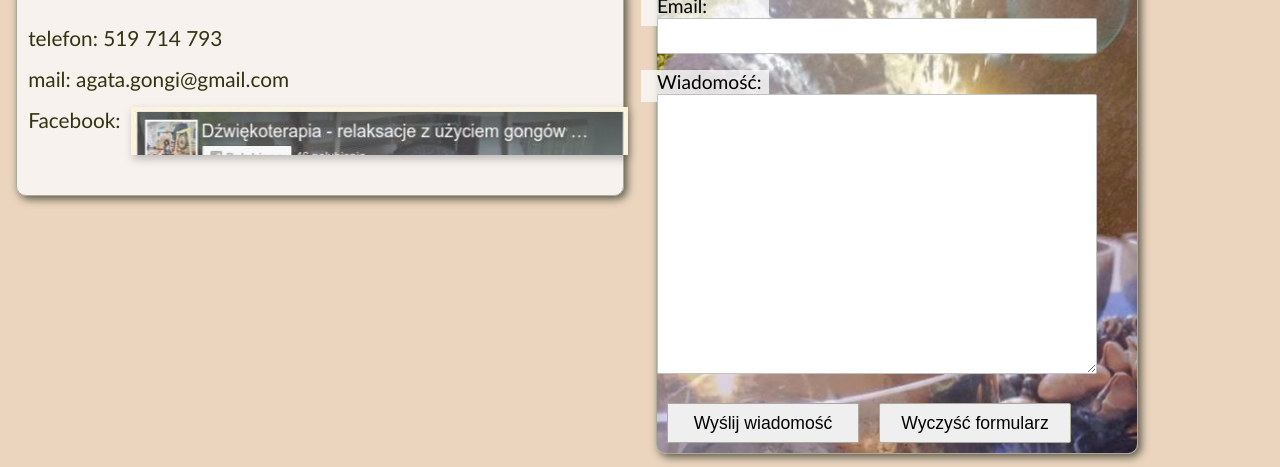
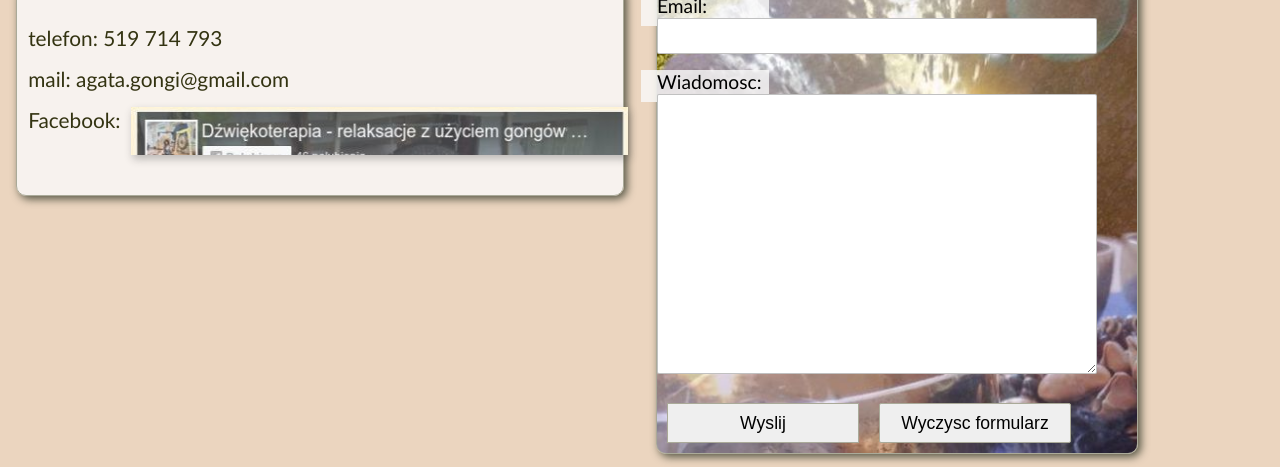
Before and after one commit to tdudkowski/gatsby-adn, a Gatsby site: page / in a window 1280 px wide. Shown: the part 2598-3065 px from the top of the page. Built offline with nearby package versions, Linux system fonts and the light colour scheme; Gatsby itself is replaced by a stand-in of ours.

Commit message:
test form 02

```diff
--- a/src/pages/index.js
+++ b/src/pages/index.js
@@ -132,7 +132,7 @@ const LandingIndexPage = ({ data }) => {
                             aria-label="email"
                         />
 
-                        <label htmlFor="message">Wiadomość:</label>
+                        <label htmlFor="message">Wiadomosc:</label>
                         <textarea
                             name="message"
                             id="message"
@@ -142,10 +142,10 @@ const LandingIndexPage = ({ data }) => {
                             required
                         />
 
-                        <button type="submit" className="btn">Wyślij wiadomość</button>
+                        <button type="submit" className="btn">Wyslij</button>
                         <input
                             type="reset"
-                            value="Wyczyść formularz"
+                            value="Wyczysc formularz"
                             className="btn"
                             aria-label="clear button"
                         />
```
